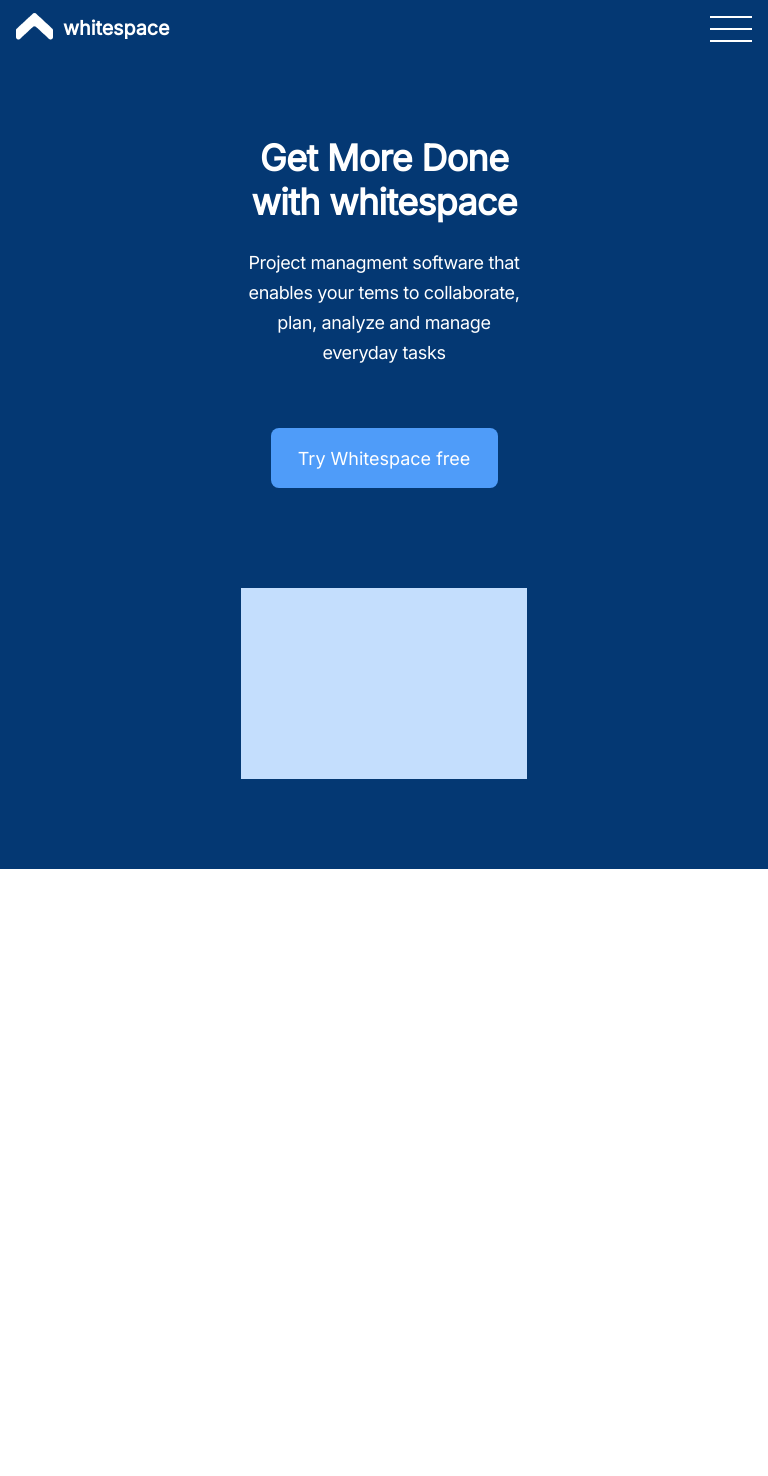
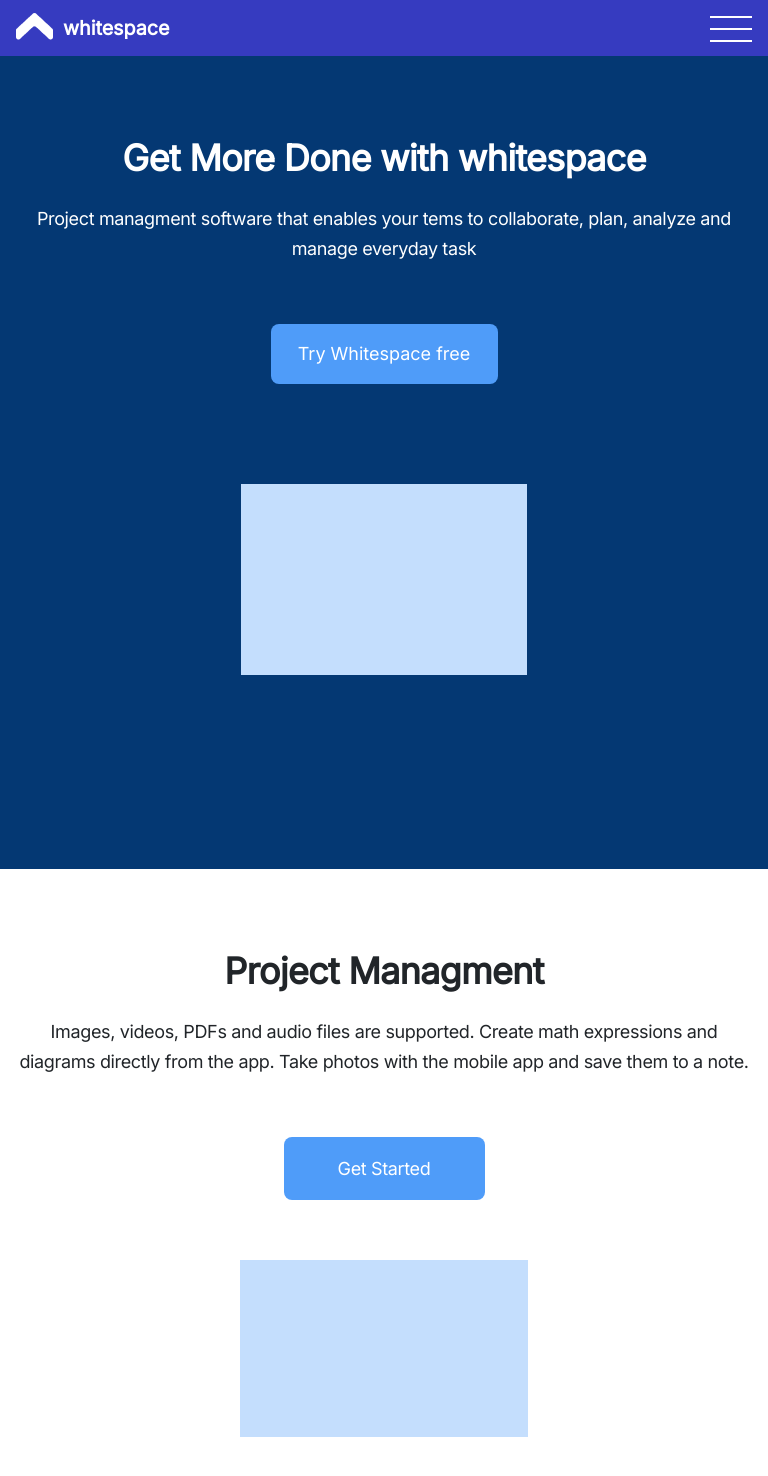
Before and after one commit to djambo05/whitespace-landing, a React (Create React App) app: page / in a window 768 px wide. Shown: the top 1476 px of the page. Before the commit the page ends 869 px from the top, so only its background shows below. Built offline with nearby package versions, Linux system fonts and the light colour scheme.

Commit message:
feat: creating adaptive Project Component

```diff
--- a/src/App.js
+++ b/src/App.js
@@ -4,13 +4,11 @@ import { Project } from "./Components/Pages/Project";
 import { Layout } from "./Components/Layout/Layout";
 function App() {
   return (
-    <HashRouter>
+    <>
       <Layout />
-      <Routes>
-        <Route exact path="/" element={<Main />} />
-        <Route path="/temp" element={<Project />} />
-      </Routes>
-    </HashRouter>
+      <Main />
+      <Project />
+    </>
   );
 }
 
--- a/src/Components/Layout/style.scss
+++ b/src/Components/Layout/style.scss
@@ -1,5 +1,7 @@
+.container {
+    background-color: rgb(54, 59, 192);
+}
 @media (min-width: 1400px) and (max-width: 1920px) {
-    /* Дополнительные стили для AppBar на экранах шириной от 1400px до 1919px */
     .container {
         display: flex;
         align-items: center;
@@ -7,7 +9,6 @@
         position: fixed;
         height: 92px;
         width: 100%;
-        background-color: transparent;
         padding: 0px 32px;
 
         .left-div{
@@ -93,9 +94,7 @@
     }
 }
 
-  /* Медиазапросы для экрана шириной от 1152px до 1399px */
   @media (min-width: 1152px) and (max-width: 1400px) {
-    /* Дополнительные стили для AppBar на экранах шириной от 1152px до 1399px */
     .container {
         display: flex;
         align-items: center;
@@ -103,7 +102,6 @@
         position: fixed;
         height: 92px;
         width: 100%;
-        background-color: transparent;
         padding: 0px 32px;
 
         .left-div{
@@ -220,9 +218,7 @@
 }
 
 
-  /* Медиазапросы для экрана шириной от 768px до 1151px */
   @media (min-width: 768px) and (max-width: 1152px) {
-    /* Дополнительные стили для AppBar на экранах шириной от 768px до 1151px */
     .container {
         display: flex;
         align-items: center;
@@ -230,7 +226,6 @@
         position: fixed;
         height: 66px;
         width: 100%;
-        background-color: transparent;
         padding: 0px 32px;
 
         .left-div{
@@ -326,10 +321,7 @@
 
 }
 
-  /* Медиазапросы для экрана шириной 320px до 767px */
   @media (min-width: 320px) and (max-width: 768px) {
-    /* Дополнительные стили для AppBar на экранах шириной от 320px до 767px */
-
     .container {
         display: flex;
         align-items: center;
@@ -337,7 +329,6 @@
         position: fixed;
         height: 56px;
         width: 100%;
-        background-color: transparent;
         padding: 0px 16px;
 
         .left-div{
--- a/src/Components/Pages/Main.jsx
+++ b/src/Components/Pages/Main.jsx
@@ -7,7 +7,7 @@ export const Main = () => {
           <span className="get-span">Get More Done with whitespace</span>
           <span className="project-managment-span">
             Project managment software that enables your tems to collaborate,
-            plan, analyze and manage everyday tasks
+            plan, analyze and manage everyday task
           </span>
           <button className="try-btn">Try Whitespace free</button>
         </div>
--- a/src/Components/Pages/Project.jsx
+++ b/src/Components/Pages/Project.jsx
@@ -3,9 +3,13 @@ export const Project = () => {
     <div className="paper-project">
       <div className="center-info-div">
         <div className="project-div">
-          <span className="project-span"></span>
-          <span className="text-span"></span>
-          <button className="get-started-btn"></button>
+          <span className="project-span">Project Managment</span>
+          <span className="text-span">
+            Images, videos, PDFs and audio files are supported. Create math
+            expressions and diagrams directly from the app. Take photos with the
+            mobile app and save them to a note.
+          </span>
+          <button className="get-started-btn">Get Started</button>
         </div>
         <div className="yours-promotion-div"></div>
       </div>
--- a/src/Components/Pages/style.scss
+++ b/src/Components/Pages/style.scss
@@ -1,11 +1,13 @@
-/* Медиазапросы для экрана шириной 1920px и выше */
+
 .paper-main {
     background-color: #043873;
 }
+.paper-project {
+    background-color: #FFFFFF;
+}
 
-  /* Медиазапросы для экрана шириной от 1400px до 1919px */
+
   @media (min-width: 1400px) and (max-width: 1920px) {
-    /* Дополнительные стили для AppBar на экранах шириной от 1400px до 1919px */
     .paper-main {
         display: flex;
         height: 748px;
@@ -61,6 +63,68 @@
                     font-weight: 500;
                     font-size: 18px;
                     line-height: 23px;
+                    letter-spacing: -0.02em;
+                    margin-top: 36px;
+                }
+            }
+        }
+    }
+
+    .paper-project {
+        display: flex;
+        height: 728px;
+
+        .center-info-div {
+            display: flex;
+            align-items: center;
+            justify-content: space-between;
+            width: 100%;
+            margin-top: 140px;
+            padding: 0px 32px;
+
+            .yours-promotion-div {
+                background-color: #C4DEFD;
+                width: 719px;
+                height: 448px;
+            }
+
+            .project-div {
+                display: flex;
+                flex-direction: column;
+                row-gap: 24px;
+                width: 617px;
+
+                .project-span {
+                    font-style: normal;
+                    font-weight: 700;
+                    font-size: 72px;
+                    line-height: 87px;
+                    letter-spacing: -0.02em;
+                    color: #212529;
+                }
+
+                .text-span {
+                    font-style: normal;
+                    font-weight: 400;
+                    font-size: 18px;
+                    line-height: 30px;
+                    letter-spacing: -0.02em;
+                    color: #212529;
+                }
+
+                .get-started-btn {
+                    background-color: #4F9CF9;
+                    width: 201px;
+                    height: 63px;
+                    color: #FFFFFF;
+                    border-radius: 8px;
+                    border: none;
+                    padding: 0;
+                    font-style: normal;
+                    font-weight: 500;
+                    font-size: 18px;
+                    line-height: 23px;
+                    letter-spacing: -0.02em;
                     margin-top: 36px;
                 }
             }
@@ -68,9 +132,7 @@
     }
 }
 
-  /* Медиазапросы для экрана шириной от 1152px до 1399px */
   @media (min-width: 1152px) and (max-width: 1400px) {
-    /* Дополнительные стили для AppBar на экранах шириной от 1152px до 1399px */
     .paper-main {
         display: flex;
         height: 733px;
@@ -127,6 +189,68 @@
                     font-weight: 500;
                     font-size: 18px;
                     line-height: 23px;
+                    letter-spacing: -0.02em;
+                    margin-top: 36px;
+                }
+            }
+        }
+    }
+
+    .paper-project {
+        display: flex;
+        height: 728px;
+
+        .center-info-div {
+            display: flex;
+            align-items: center;
+            justify-content: space-between;
+            width: 100%;
+            margin-top: 140px;
+            padding: 0px 32px;
+
+            .yours-promotion-div {
+                background-color: #C4DEFD;
+                width: 527px;
+                height: 328px;
+            }
+
+            .project-div {
+                display: flex;
+                flex-direction: column;
+                row-gap: 24px;
+                width: 436px;
+
+                .project-span {
+                    font-style: normal;
+                    font-weight: 700;
+                    font-size: 64px;
+                    line-height: 77px;
+                    letter-spacing: -0.02em;
+                    color: #212529;
+                }
+
+                .text-span {
+                    font-style: normal;
+                    font-weight: 400;
+                    font-size: 18px;
+                    line-height: 30px;
+                    letter-spacing: -0.02em;
+                    color: #212529;
+                }
+
+                .get-started-btn {
+                    background-color: #4F9CF9;
+                    width: 201px;
+                    height: 63px;
+                    color: #FFFFFF;
+                    border-radius: 8px;
+                    border: none;
+                    padding: 0;
+                    font-style: normal;
+                    font-weight: 500;
+                    font-size: 18px;
+                    line-height: 23px;
+                    letter-spacing: -0.02em;
                     margin-top: 36px;
                 }
             }
@@ -134,9 +258,8 @@
     }
 }
 
-  /* Медиазапросы для экрана шириной от 768px до 1151px */
+
   @media (min-width: 768px) and (max-width: 1152px) {
-    /* Дополнительные стили для AppBar на экранах шириной от 768px до 1151px */
     .paper-main {
         display: flex;
         height: 1117px;
@@ -161,7 +284,7 @@
                 flex-direction: column;
                 align-items: center;
                 row-gap: 24px;
-                width: 728px;
+                width: auto;
                 row-gap: 24px;
                 text-align: center;
 
@@ -169,8 +292,8 @@
                     color: #FFFFFF;
                     font-style: normal;
                     font-weight: 700;
-                    font-size: 64px;
-                    line-height: 77px;
+                    font-size: 54px;
+                    line-height: 65px;
                     letter-spacing: -0.02em;
                 }
 
@@ -192,9 +315,74 @@
                     border: none;
                     padding: 0;
                     font-style: normal;
+                    font-weight: 400;
+                    font-size: 18px;
+                    line-height: 30px;
+                    margin-top: 36px;
+                }
+            }
+        }
+    }
+
+    .paper-project {
+        display: flex;
+        height: 907px;
+
+        .center-info-div {
+            display: flex;
+            flex-direction: column;
+            align-items: center;
+            row-gap: 60px;
+            width: 100%;
+            margin-top: 100px;
+            margin-bottom: 100px;
+            padding: 0px 20px;
+
+            .yours-promotion-div {
+                background-color: #C4DEFD;
+                width: 561px;
+                height: 349px;
+            }
+
+            .project-div {
+                display: flex;
+                flex-direction: column;
+                align-items: center;
+                text-align: center;
+                row-gap: 24px;
+                width: auto;
+
+                .project-span {
+                    font-style: normal;
+                    font-weight: 700;
+                    font-size: 54px;
+                    line-height: 65px;
+                    letter-spacing: -0.02em;
+                    color: #212529;
+                }
+
+                .text-span {
+                    font-style: normal;
+                    font-weight: 400;
+                    font-size: 18px;
+                    line-height: 30px;
+                    letter-spacing: -0.02em;
+                    color: #212529;
+                }
+
+                .get-started-btn {
+                    background-color: #4F9CF9;
+                    width: 201px;
+                    height: 63px;
+                    color: #FFFFFF;
+                    border-radius: 8px;
+                    border: none;
+                    padding: 0;
+                    font-style: normal;
                     font-weight: 500;
                     font-size: 18px;
                     line-height: 23px;
+                    letter-spacing: -0.02em;
                     margin-top: 36px;
                 }
             }
@@ -202,9 +390,7 @@
     }
 }
 
-  /* Медиазапросы для экрана шириной 320px до 767px */
   @media (min-width: 320px) and (max-width: 768px) {
-    /* Дополнительные стили для AppBar на экранах шириной от 320px до 767px */
     .paper-main {
         display: flex;
         height: 869px;
@@ -229,7 +415,7 @@
                 flex-direction: column;
                 align-items: center;
                 row-gap: 24px;
-                width: 288px;
+                width: auto;
                 row-gap: 24px;
                 text-align: center;
 
@@ -261,9 +447,74 @@
                     border: none;
                     padding: 0;
                     font-style: normal;
+                    font-weight: 400;
+                    font-size: 18px;
+                    line-height: 30px;
+                    margin-top: 36px;
+                }
+            }
+        }
+    }
+
+    .paper-project {
+        display: flex;
+        height: 819px;
+
+        .center-info-div {
+            display: flex;
+            flex-direction: column;
+            align-items: center;
+            row-gap: 60px;
+            width: 100%;
+            margin-top: 80px;
+            margin-bottom: 80px;
+            padding: 0px 16px;
+
+            .yours-promotion-div {
+                background-color: #C4DEFD;
+                width: 288px;
+                height: 177px;
+            }
+
+            .project-div {
+                display: flex;
+                flex-direction: column;
+                align-items: center;
+                text-align: center;
+                row-gap: 24px;
+                width: auto;
+
+                .project-span {
+                    font-style: normal;
+                    font-weight: 700;
+                    font-size: 36px;
+                    line-height: 44px;
+                    letter-spacing: -0.02em;
+                    color: #212529;
+                }
+
+                .text-span {
+                    font-style: normal;
+                    font-weight: 400;
+                    font-size: 18px;
+                    line-height: 30px;
+                    letter-spacing: -0.02em;
+                    color: #212529;
+                }
+
+                .get-started-btn {
+                    background-color: #4F9CF9;
+                    width: 201px;
+                    height: 63px;
+                    color: #FFFFFF;
+                    border-radius: 8px;
+                    border: none;
+                    padding: 0;
+                    font-style: normal;
                     font-weight: 500;
                     font-size: 18px;
                     line-height: 23px;
+                    letter-spacing: -0.02em;
                     margin-top: 36px;
                 }
             }
--- a/src/index.scss
+++ b/src/index.scss
@@ -6,6 +6,7 @@ body {
     -webkit-font-smoothing: antialiased;
     -moz-osx-font-smoothing: grayscale;
     min-width: 320px;
+    overflow-x: hidden;
   }
 
   * {
```
